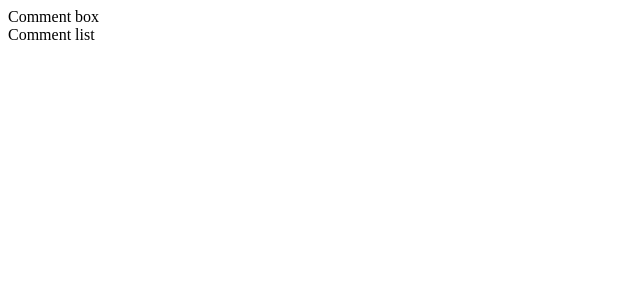
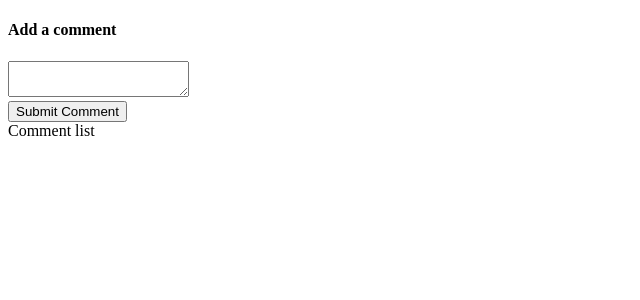
Before and after one commit to code-in-time/react-testing-learn-, a React (Create React App) app: page / in a window 1280 px wide. Shown: the top 300 px of the page, without its empty margins (0-640 px from the left). Built offline with nearby package versions, Linux system fonts and the light colour scheme.

Commit message:
CommentBox  start

```diff
--- a/src/components/CommentBox.js
+++ b/src/components/CommentBox.js
@@ -1,5 +1,29 @@
-import React from 'react';
+import React, { Component } from 'react';
 
-export default () => {
-  return <div>Comment box</div>
+class CommentBox extends Component {
+  state = { comment: ''}
+
+  handleChange = (e) => {
+    this.setState({comment: e.target.value})
+  }
+
+  handleSubmit = (e) => {
+
+    e.preventDefault();
+    this.setState({comment: ''})
+  }
+
+  render() {
+    return (
+      <form onSubmit={this.handleSubmit}>
+        <h4>Add a comment</h4>
+        <textarea value={this.state.comment} onChange={this.handleChange} />
+        <div>
+          <button>Submit Comment</button>
+        </div>
+      </form>
+    );
+  }
 }
+
+export default CommentBox;
```
Also changed, not shown: 2 other files (tests, documents, lock files or other folders).
